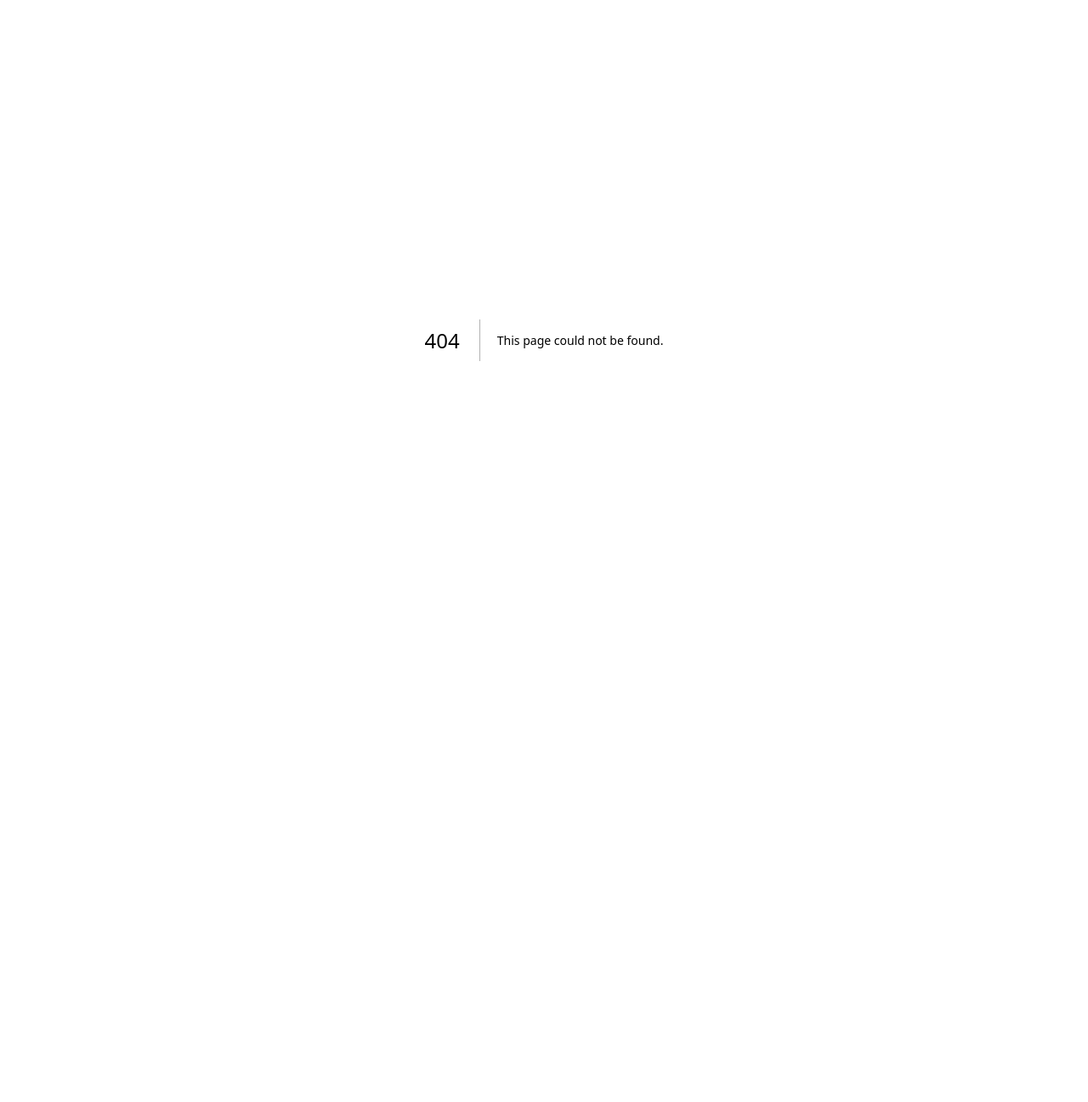
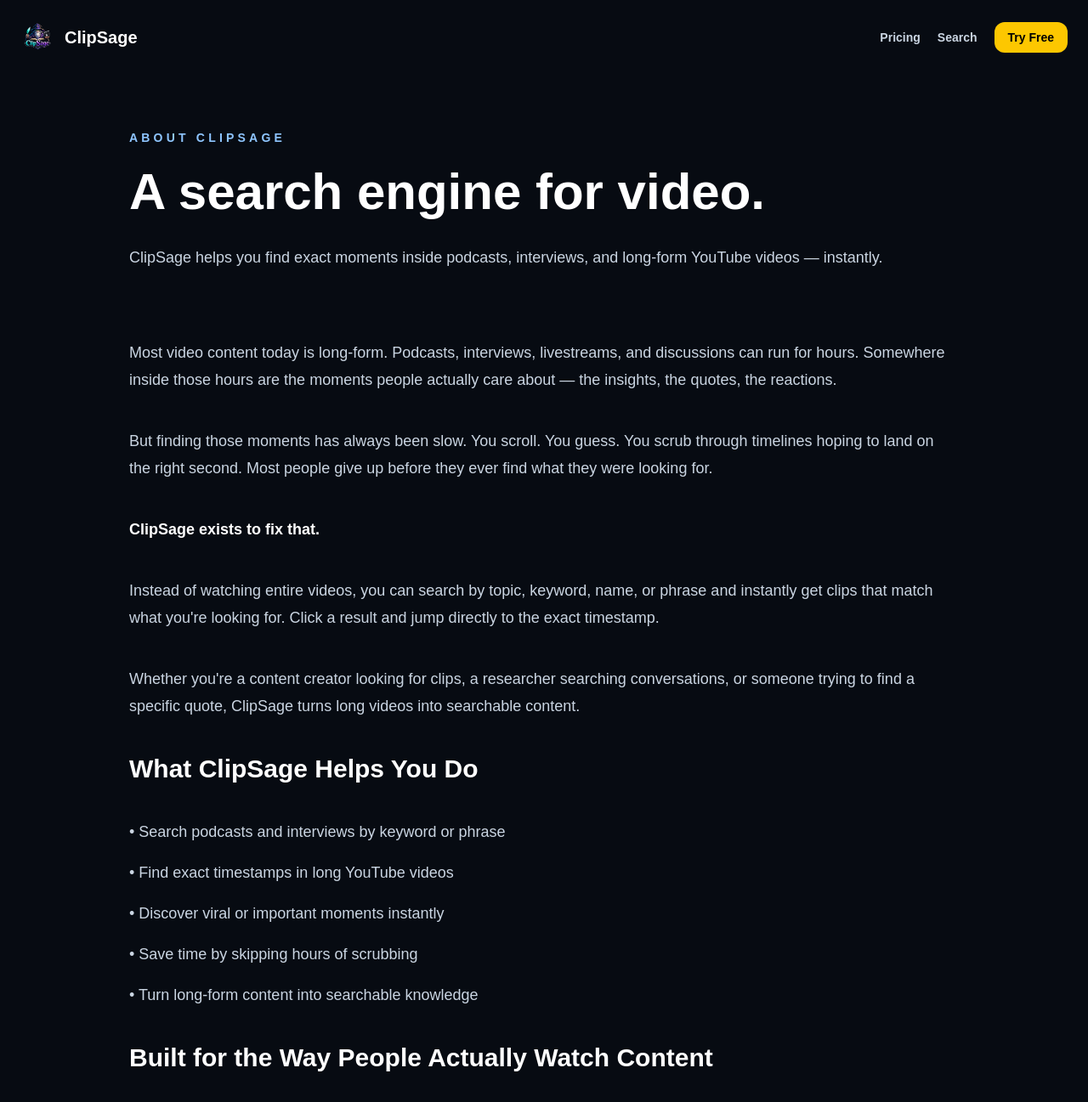
Before and after one commit to lamarcusandru-sketch/clipsage-frontend, a Next.js app: page /about in a window 1280 px wide. Before the commit this address had no page. Shown: the top 1297 px of the page at 85% size. Before the commit the page ends 800 px from the top, so only its background shows below. Built offline with nearby package versions, Linux system fonts and the light colour scheme.

Commit message:
Add SEO About page

```diff
--- /dev/null
+++ b/app/about/page.tsx
@@ -0,0 +1,148 @@
+import Link from "next/link";
+
+export const metadata = {
+  title: "About ClipSage | Search Podcasts & Find Exact Video Moments",
+  description:
+    "ClipSage is a video search engine that helps you find exact moments inside podcasts, interviews, and long-form YouTube videos instantly. No more scrubbing.",
+  keywords: [
+    "search podcasts",
+    "find video moments",
+    "youtube clip finder",
+    "podcast search engine",
+    "find exact quote in video",
+    "video search tool",
+    "clip finder",
+    "search interviews",
+  ],
+};
+
+export default function AboutPage() {
+  return (
+    <main className="min-h-screen bg-[#070b12] text-white">
+      {/* HEADER */}
+      <header className="mx-auto flex max-w-7xl items-center justify-between px-6 py-6">
+        <Link href="/" className="flex items-center gap-3">
+          <img src="/logo.png" alt="ClipSage" className="h-10 w-10 rounded-full" />
+          <span className="text-xl font-black">ClipSage</span>
+        </Link>
+
+        <nav className="flex items-center gap-5 text-sm font-semibold">
+          <Link href="/pricing" className="text-slate-300 hover:text-white">
+            Pricing
+          </Link>
+          <Link href="/app" className="text-slate-300 hover:text-white">
+            Search
+          </Link>
+          <Link
+            href="/app"
+            className="rounded-xl bg-yellow-400 px-4 py-2 font-black text-black"
+          >
+            Try Free
+          </Link>
+        </nav>
+      </header>
+
+      {/* HERO */}
+      <section className="mx-auto max-w-5xl px-6 pt-16 pb-20">
+        <p className="text-sm font-black uppercase tracking-[0.3em] text-blue-300">
+          About ClipSage
+        </p>
+
+        <h1 className="mt-4 text-5xl font-black leading-tight md:text-6xl">
+          A search engine for video.
+        </h1>
+
+        <p className="mt-6 text-lg leading-8 text-slate-300">
+          ClipSage helps you find exact moments inside podcasts, interviews, and
+          long-form YouTube videos — instantly.
+        </p>
+      </section>
+
+      {/* CONTENT */}
+      <section className="mx-auto max-w-5xl space-y-10 px-6 pb-24 text-lg leading-8 text-slate-300">
+        <p>
+          Most video content today is long-form. Podcasts, interviews,
+          livestreams, and discussions can run for hours. Somewhere inside those
+          hours are the moments people actually care about — the insights, the
+          quotes, the reactions.
+        </p>
+
+        <p>
+          But finding those moments has always been slow. You scroll. You guess.
+          You scrub through timelines hoping to land on the right second. Most
+          people give up before they ever find what they were looking for.
+        </p>
+
+        <p className="text-white font-bold">
+          ClipSage exists to fix that.
+        </p>
+
+        <p>
+          Instead of watching entire videos, you can search by topic, keyword,
+          name, or phrase and instantly get clips that match what you're looking
+          for. Click a result and jump directly to the exact timestamp.
+        </p>
+
+        <p>
+          Whether you're a content creator looking for clips, a researcher
+          searching conversations, or someone trying to find a specific quote,
+          ClipSage turns long videos into searchable content.
+        </p>
+
+        <h2 className="text-3xl font-black text-white">
+          What ClipSage Helps You Do
+        </h2>
+
+        <ul className="space-y-4">
+          <li>• Search podcasts and interviews by keyword or phrase</li>
+          <li>• Find exact timestamps in long YouTube videos</li>
+          <li>• Discover viral or important moments instantly</li>
+          <li>• Save time by skipping hours of scrubbing</li>
+          <li>• Turn long-form content into searchable knowledge</li>
+        </ul>
+
+        <h2 className="text-3xl font-black text-white">
+          Built for the Way People Actually Watch Content
+        </h2>
+
+        <p>
+          People don’t watch everything anymore. They search for what matters.
+          ClipSage is built around that idea — helping you go straight to the
+          moment instead of the beginning.
+        </p>
+
+        <p>
+          The internet made information accessible. ClipSage makes it findable
+          inside video.
+        </p>
+      </section>
+
+      {/* CTA */}
+      <section className="border-t border-white/10 px-6 py-20 text-center">
+        <h2 className="text-4xl font-black">
+          Find the moment. Skip the rest.
+        </h2>
+
+        <p className="mt-4 text-lg text-slate-300">
+          Start searching podcasts, interviews, and videos instantly.
+        </p>
+
+        <div className="mt-8 flex justify-center gap-4">
+          <Link
+            href="/app"
+            className="rounded-2xl bg-yellow-400 px-8 py-4 text-lg font-black text-black"
+          >
+            Search Now — Free
+          </Link>
+
+          <Link
+            href="/pricing"
+            className="rounded-2xl border border-white/20 px-8 py-4 text-lg font-black"
+          >
+            View Pricing
+          </Link>
+        </div>
+      </section>
+    </main>
+  );
+}
```
